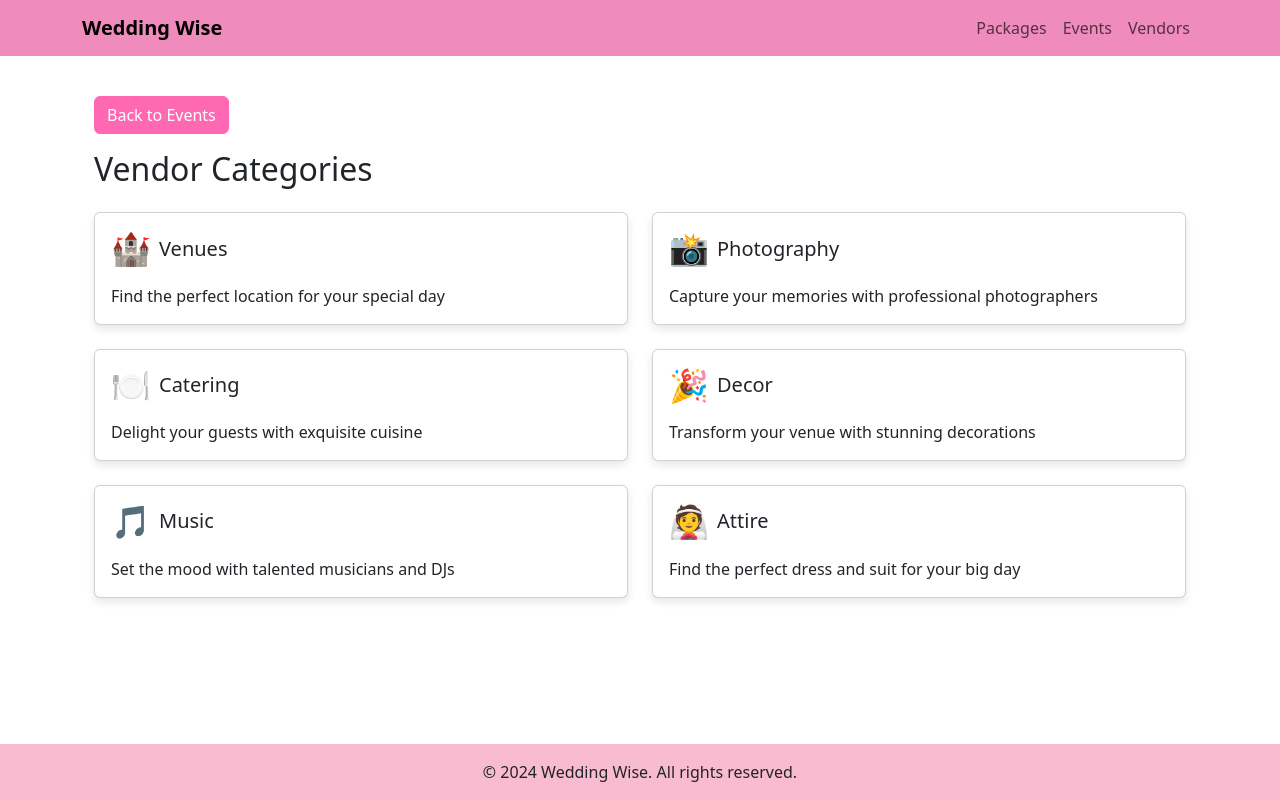
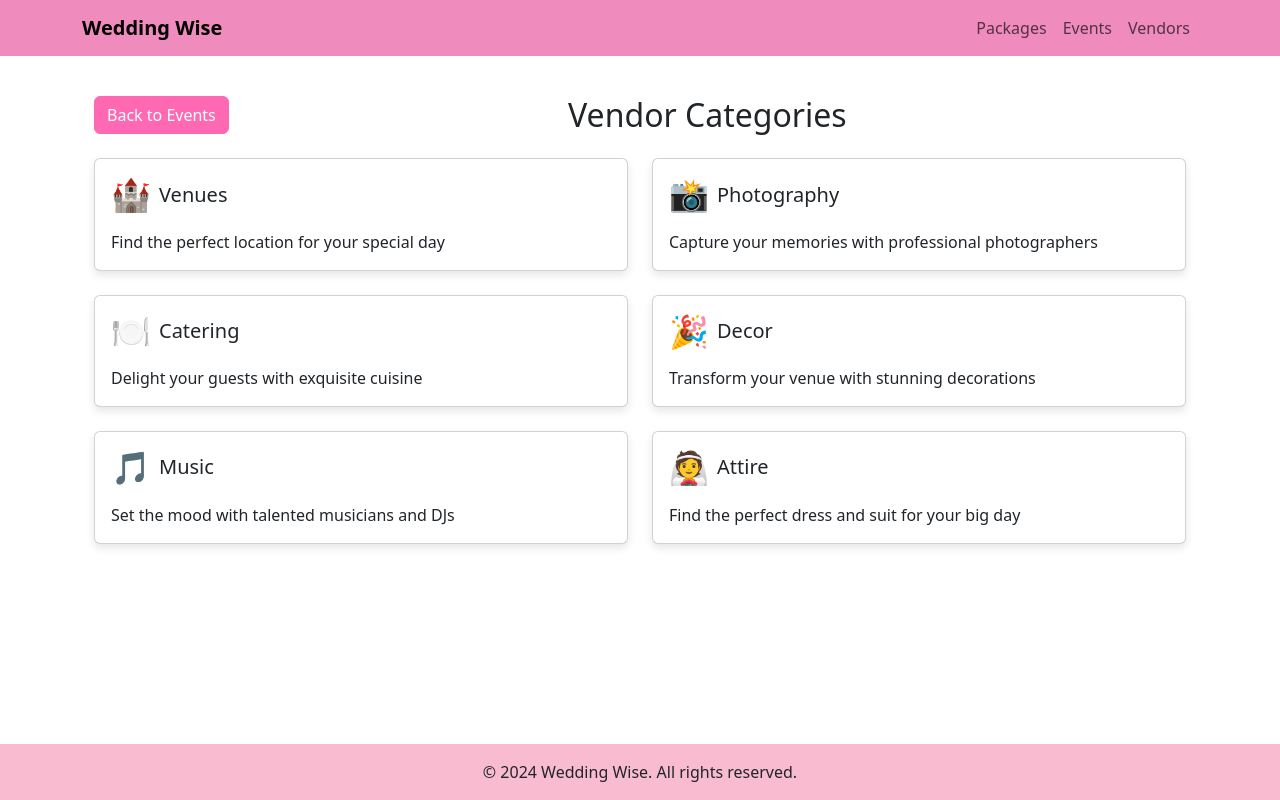
Before and after one commit to DineshSainath/wedding-wise, a React (Create React App) app: page /vendors in a window 1280 px wide. Built offline with nearby package versions, Linux system fonts and the light colour scheme.

Commit message:
alignment fix

```diff
--- a/src/pages/VendorCategory.js
+++ b/src/pages/VendorCategory.js
@@ -82,17 +82,17 @@ function VendorCategory() {
 
   return (
     <Container>
-      <Button as={Link} to="/vendors" className="mb-3">
-        Back to Vendors
-      </Button>
-      <h2 className="mb-4">
-        {category}
+      <div className="d-flex justify-content-between align-items-center mb-4">
+        <Button as={Link} to="/vendors" className="flex-shrink-0">
+          Back to Vendors
+        </Button>
+        <h2 className="m-0 text-center flex-grow-1">{category}</h2>
         {eventId && (
-          <Badge bg="info" className="badge ms-2">
+          <Badge bg="info" className="badge flex-shrink-0">
             For Event: {currentEvent?.name || eventId}
           </Badge>
         )}
-      </h2>
+      </div>
       <Row>
         {vendors.length > 0 ? (
           vendors.map((vendor) => (
--- a/src/pages/Vendors.js
+++ b/src/pages/Vendors.js
@@ -53,17 +53,17 @@ function Vendors() {
 
   return (
     <Container>
-      <Button as={Link} to="/events" className="mb-3">
-        Back to Events
-      </Button>
-      <h2 className="mb-4">
-        Vendor Categories
+      <div className="d-flex justify-content-between align-items-center mb-4">
+        <Button as={Link} to="/events" className="flex-shrink-0">
+          Back to Events
+        </Button>
+        <h2 className="m-0 text-center flex-grow-1">Vendor Categories</h2>
         {eventId && (
-          <Badge bg="info" className="badge ms-4">
+          <Badge bg="info" className="badge flex-shrink-0">
             For Event: {currentEvent?.name || eventId}
           </Badge>
         )}
-      </h2>
+      </div>
       <Row xs={1} md={2} className="g-4">
         {categories.map((category, index) => (
           <Col key={index}>
```
